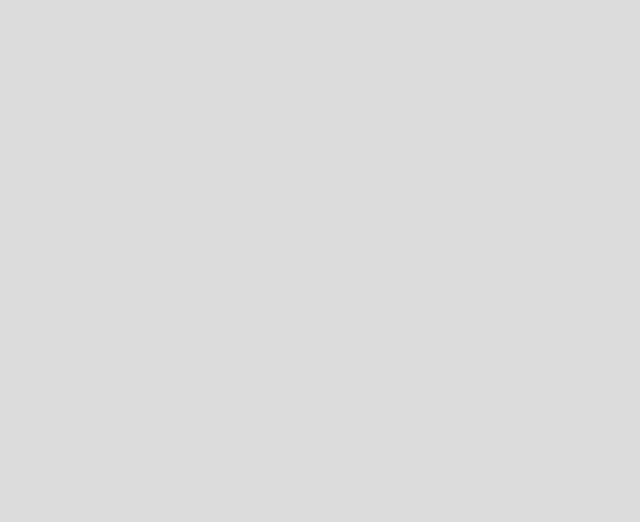
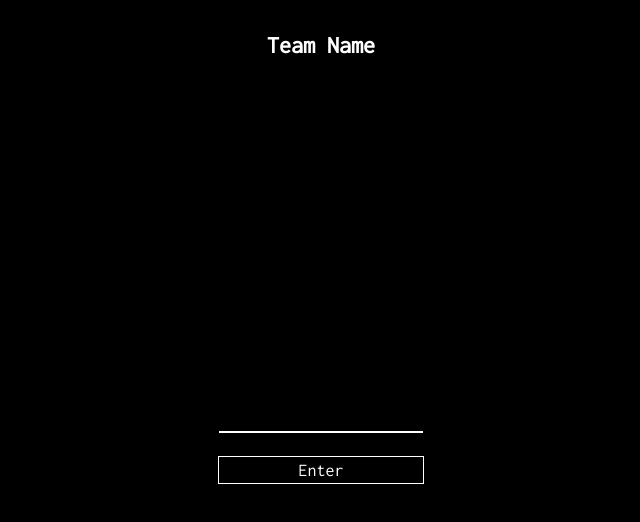
Before and after one commit to CampbellDocherty/team-paint, a React (Vite) app: page /name in a window 1280 px wide. Before the commit this address had no page. Shown: the top 522 px of the page, without its empty margins (319-959 px from the left). Built offline with nearby package versions, Linux system fonts and the light colour scheme.

Commit message:
Add team name

```diff
--- a/index.html
+++ b/index.html
@@ -3,7 +3,7 @@
   <head>
     <meta charset="UTF-8" />
     <meta name="viewport" content="width=device-width, initial-scale=1.0" />
-    <meta name="theme-color" content="#dcdcdc" />
+    <meta name="theme-color" content="#000" />
     <title>Team Paint</title>
     <meta
       name="description"
--- a/src/App.tsx
+++ b/src/App.tsx
@@ -1,8 +1,6 @@
-import { ReactP5Wrapper } from '@p5-wrapper/react';
+import { Link } from 'react-router';
 import { styled } from 'styled-components';
-import { ColourSelect } from './sketches/ColourSelect';
 import play from './assets/play.svg';
-import { Link } from 'react-router';
 
 const Container = styled.div`
   width: 100%;
@@ -33,11 +31,10 @@ const App = () => {
     <Container>
       <Title>Team Paint</Title>
       <PlayButton>
-        <Link to="/new">
+        <Link to="/name">
           <img style={{ width: '100%' }} src={play} alt="Play button" />
         </Link>
       </PlayButton>
-      {/* <ReactP5Wrapper sketch={(p5) => ColourSelect(p5, 'green')} /> */}
     </Container>
   );
 };
--- /dev/null
+++ b/src/TeamName.tsx
@@ -0,0 +1,74 @@
+import { FormEvent } from 'react';
+import { useNavigate } from 'react-router';
+import { styled } from 'styled-components';
+
+const Container = styled.div`
+  width: 100%;
+  height: 100%;
+  min-height: ${innerHeight}px;
+  display: flex;
+  align-items: center;
+  flex-direction: column;
+  padding-top: 16px;
+`;
+
+const Title = styled.h1`
+  font-family: 'Inconsolata';
+  font-size: 24px;
+`;
+
+const Form = styled.form`
+  display: flex;
+  flex-direction: column;
+  gap: 24px;
+  min-width: 200px;
+  margin: auto 0;
+`;
+
+const Input = styled.input`
+  border: none;
+  border-bottom: 2px solid white;
+  outline: none;
+  background-color: transparent;
+  color: white;
+  font-size: 20px;
+  font-family: 'Inconsolata';
+  text-align: center;
+`;
+
+const Button = styled.button`
+  border: none;
+  outline: 0.5px solid white;
+  cursor: pointer;
+  background-color: transparent;
+  color: white;
+  font-size: 18px;
+  font-family: 'Inconsolata';
+  padding: 4px;
+`;
+
+type FormData = {
+  teamName: string;
+};
+
+export const TeamName = () => {
+  const navigate = useNavigate();
+
+  const onSubmit = (e: FormEvent<HTMLFormElement>) => {
+    e.preventDefault();
+    const formData = new FormData(e.target as HTMLFormElement);
+    const formJson = Object.fromEntries(formData.entries()) as FormData;
+    localStorage.setItem('teamName', formJson.teamName);
+    navigate('/new');
+  };
+
+  return (
+    <Container>
+      <Title>Team Name</Title>
+      <Form onSubmit={(e) => onSubmit(e)}>
+        <Input type="text" name="teamName" id="teamName" required />
+        <Button type="submit">Enter</Button>
+      </Form>
+    </Container>
+  );
+};
--- a/src/index.css
+++ b/src/index.css
@@ -11,5 +11,6 @@
 
 body {
   margin: 0;
-  background-color: #dcdcdc;
+  background-color: #000;
+  color: white;
 }
--- a/src/main.tsx
+++ b/src/main.tsx
@@ -4,12 +4,14 @@ import App from './App';
 import { BrowserRouter, Routes, Route } from 'react-router';
 import './index.css';
 import { NewGame } from './NewGame';
+import { TeamName } from './TeamName';
 
 ReactDOM.createRoot(document.getElementById('root') as HTMLElement).render(
   <React.StrictMode>
     <BrowserRouter>
       <Routes>
         <Route path="/" element={<App />} />
+        <Route path="/name" element={<TeamName />} />
         <Route path="/new" element={<NewGame />} />
       </Routes>
     </BrowserRouter>
```
Also changed, not shown: src/assets/play.svg.
